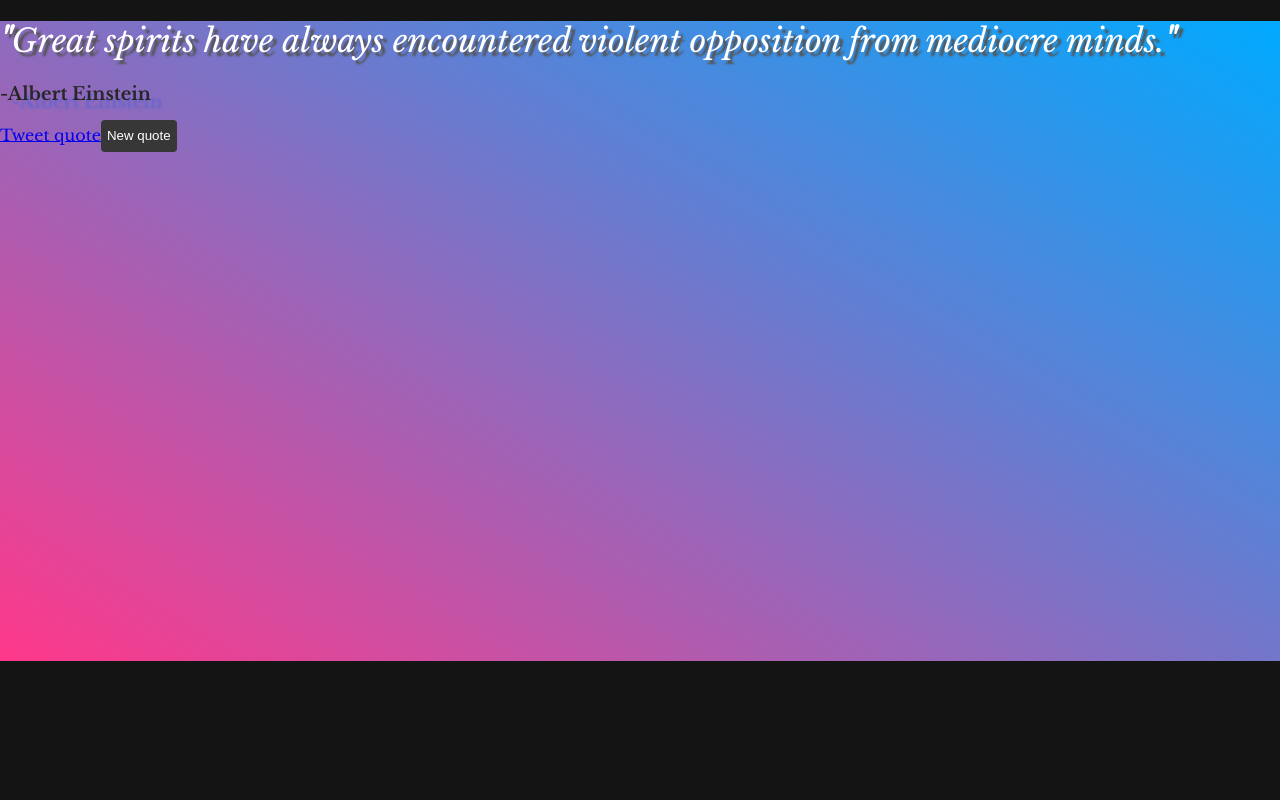
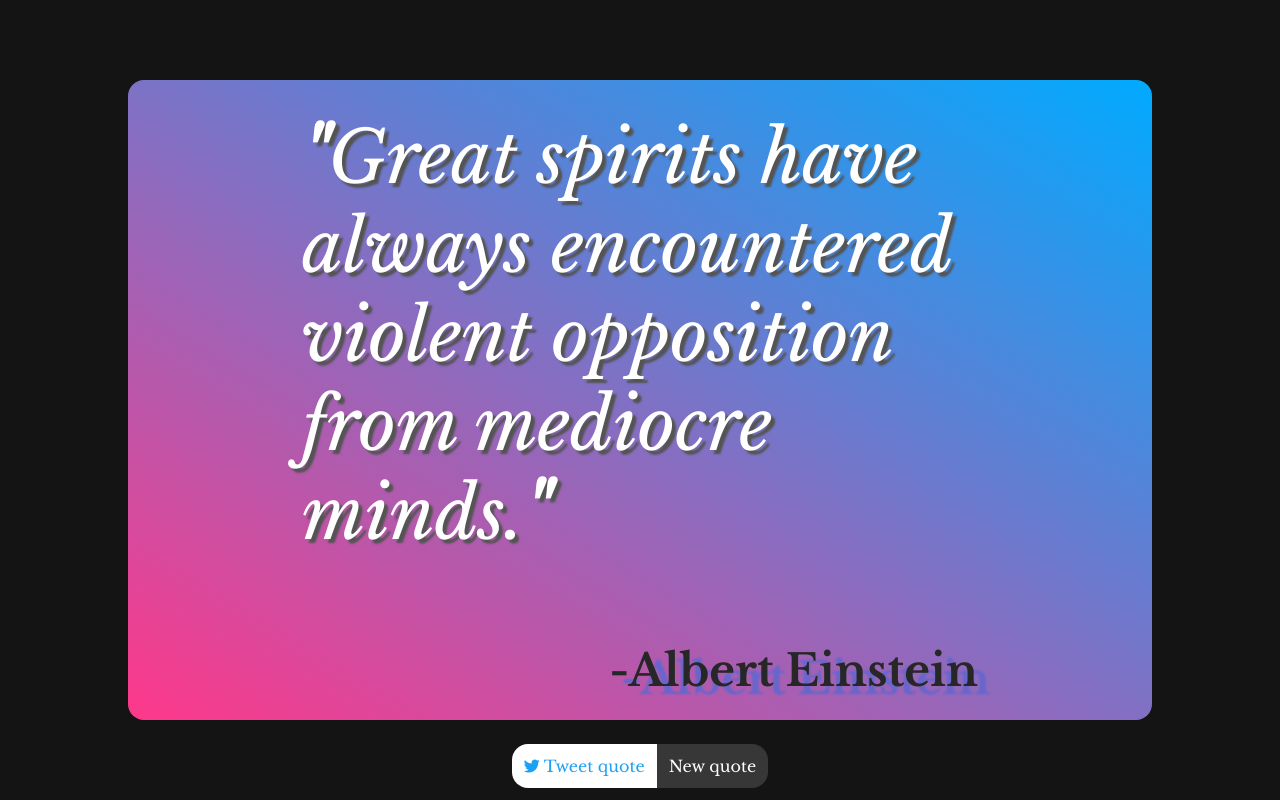
Before and after one commit to XVI-LoLz/freeCodeCamp-Frontend, a React (Create React App) app in the folder random-quote-machine/my-app/: page / in a window 1280 px wide. Built offline with nearby package versions, Linux system fonts and the light colour scheme.

Commit message:
Tests passed. Improved style.

```diff
--- a/random-quote-machine/my-app/public/index.html
+++ b/random-quote-machine/my-app/public/index.html
@@ -40,5 +40,7 @@
       To create a production bundle, use `npm run build` or `yarn build`.
     -->
     <script src="https://cdn.freecodecamp.org/testable-projects-fcc/v1/bundle.js" async></script>
+    <script src="https://kit.fontawesome.com/f9ac6c90c4.js" crossorigin="anonymous"></script>
+    <script type="text/javascript" async src="https://platform.twitter.com/widgets.js"></script>
   </body>
 </html>
--- a/random-quote-machine/my-app/src/components/App.js
+++ b/random-quote-machine/my-app/src/components/App.js
@@ -1,7 +1,7 @@
 import React from 'react'
-import './styles/App.css'
 import Box from './Box'
 import { getArchive, getRandomQuote } from '../utils/archive'
+import './styles/App.css'
 
 export default function App () {
   const [ currentIndex, setCurrentIndex ] = React.useState(0)
--- a/random-quote-machine/my-app/src/components/Box.js
+++ b/random-quote-machine/my-app/src/components/Box.js
@@ -1,16 +1,13 @@
 import React from 'react'
 import Quote from './Quote'
+import Interaction from './Interaction'
 import './styles/Box.css';
 
 export default function Box(props) {
   return(
     <div className='box' id='quote-box'>
       <Quote text={props.text} author={props.author}/>
-      <a
-        id='tweet-quote'
-        href='https://twitter.com/intent/tweet'
-      >Tweet quote</a>
-      <button className='next-quote' id='new-quote' onClick={() => props.nextQuote()}>New quote</button>
+      <Interaction nextQuote={props.nextQuote}/>
     </div>
   );
 }
--- /dev/null
+++ b/random-quote-machine/my-app/src/components/Interaction.js
@@ -0,0 +1,19 @@
+import React from 'react'
+import './styles/Interaction.css'
+
+export default function Interaction(props){
+  return(
+    <div className='interaction'>
+      <a
+        className='tweet'
+        id='tweet-quote'
+        href='https://twitter.com/intent/tweet'
+      >
+
+        <i className="fab fa-twitter">&nbsp;</i>
+        Tweet quote
+      </a>
+      <button className='next-quote' id='new-quote' onClick={() => props.nextQuote()}>New quote</button>
+    </div>
+  )
+}
--- a/random-quote-machine/my-app/src/components/styles/App.css
+++ b/random-quote-machine/my-app/src/components/styles/App.css
@@ -0,0 +1,9 @@
+.App{
+  display: flex;
+  flex-direction: column;
+  justify-content: center;
+  align-items: center;
+  box-sizing: border-box;
+  height: 100%;
+  width: 100%;
+}
--- a/random-quote-machine/my-app/src/components/styles/Box.css
+++ b/random-quote-machine/my-app/src/components/styles/Box.css
@@ -1,22 +1,11 @@
 .box{
+  display: flex;
+  flex-direction: column;
+  justify-content: space-between;
+  align-items: center;
+  width: 80%;
+  height: 80%;
+
+  border-radius: 16px;
   background: linear-gradient(31deg, rgba(255,56,138,1) 0%, rgba(0,170,255,1) 100%);
-  height: 80vh;
-  margin: 0;
-  padding: 0;
 }
-
-.next-quote{
-  border-radius: 4px;
-  height: 32px;
-  border: none;
-  background-color: #373737;
-  color: white;
-}
-
-.next-quote:hover{
-  background-color: #777;
-}
-
-.next-quote:focus{
-  border: 1px dashed whitesmoke;
-}
--- /dev/null
+++ b/random-quote-machine/my-app/src/components/styles/Interaction.css
@@ -0,0 +1,59 @@
+.interaction{
+  display: flex;;
+  flex-direction: row;
+  justify-content: center;
+
+  margin: 24px;
+
+  width: 80%;
+  height: 48px;
+}
+
+.interaction .a:visited{
+
+}
+.tweet {
+  display: flex;
+  flex-direction: row;
+  justify-content: center;
+  align-items: center;
+
+  padding: 12px;
+  border-radius: 16px 0 0 16px;
+  color: #1DA1F2;
+  background-color: white;
+  text-decoration: none;
+  font-family: 'Libre Baskerville', serif;
+  font-size: 1rem;
+}
+
+.tweet img{
+  width: 24px;
+  height: 24px;
+  color: #1DA1F2
+}
+
+.next-quote{
+  padding: 12px;
+  border-radius: 0 16px 16px 0;
+  border: none;
+  background-color: #373737;
+  color: white;
+  font-family: 'Libre Baskerville', serif;
+  font-size: 1rem;
+}
+
+.next-quote:focus{
+  outline: none;
+}
+
+.next-quote:hover{
+  background-color: #777;
+}
+
+.next-quote:active{
+  color: #141414;
+}
+
+@media (min-width: 416px){
+}
--- a/random-quote-machine/my-app/src/components/styles/Quote.css
+++ b/random-quote-machine/my-app/src/components/styles/Quote.css
@@ -1,5 +1,15 @@
+.quote{
+  display: flex;
+  flex-direction: column;
+  justify-content: center;
+  height: 100%;
+  width: 66%;
+}
+
 .text{
-  font-size: clamp(16px, 8vw, 32px);
+  text-align: left;
+
+  font-size: clamp(16px, 6vw, 48px);
   font-weight: 300;
   color: #ffffff;
   text-shadow: 4px 4px 2px #545454;
@@ -10,12 +20,18 @@
 }
 
 .author{
-  align-self: flex-end;
-  font-size: clamp(16px, 8vw, 18px);
+  text-align: right;
+
+  font-size: clamp(4px, 4vw, 28px);
   color: #272727;
   text-shadow: 12px 8px 2px #6866cc;
 }
 
-.center-text{
-  text-align: center;
+@media (min-width: 416px){
+  .text{
+    font-size: clamp(16px, 8vw, 72px);
+  }
+  .author{
+    font-size: clamp(4px, 6vw, 44px);
+  }
 }
--- a/random-quote-machine/my-app/src/index.css
+++ b/random-quote-machine/my-app/src/index.css
@@ -1,8 +1,16 @@
 @import url('https://fonts.googleapis.com/css2?family=Libre+Baskerville:ital,wght@0,400;0,700;1,400&display=swap');
 
 body {
+  height: 100vh;
+  width: 100vw;
   margin: 0;
-  padding: 0;
+  box-sizing: border-box;
+
   background-color: #141414;
   font-family: 'Libre Baskerville', serif;
 }
+
+body #root{
+  height: 100%;
+  width: 100%;
+}
```
Also changed, not shown: random-quote-machine/my-app/public/manifest.json (added).
